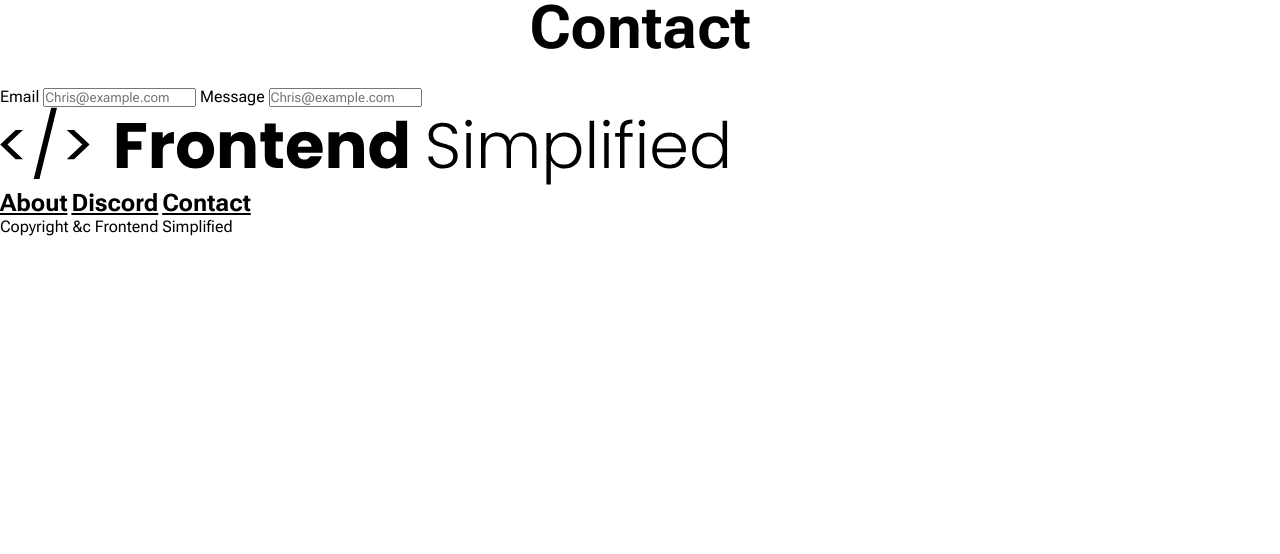
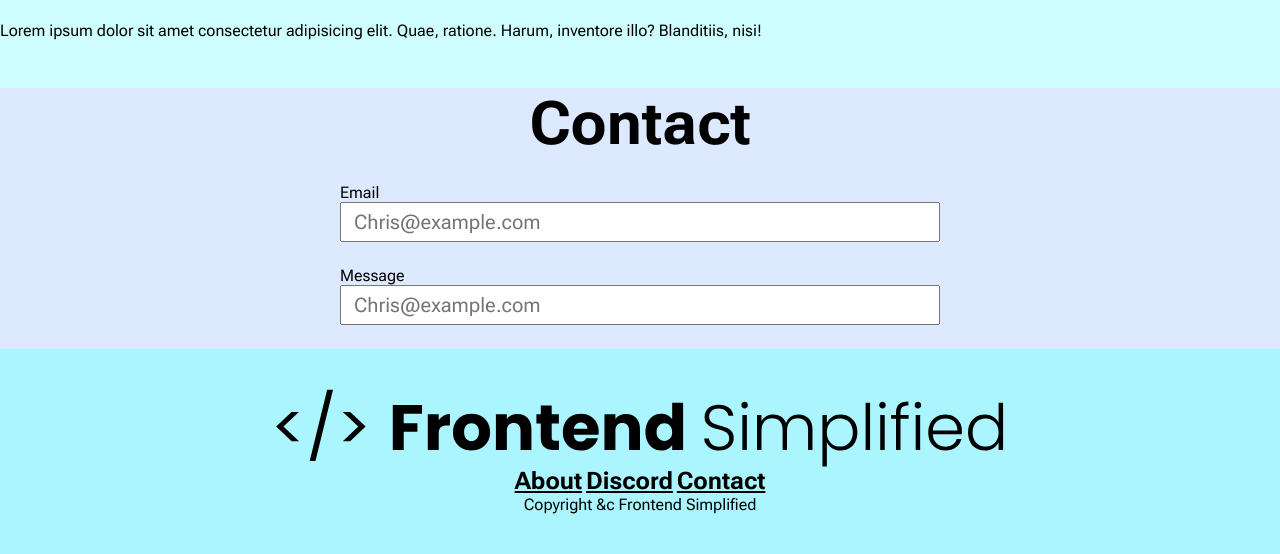
Before and after one commit to ColladoCoding/FES, a plain HTML site: page FES Mini Project/index.html in a window 1280 px wide. Shown: the part 2128-2682 px from the top of the page. Before the commit the page ends 2364 px from the top, so only its background shows below. Drawn offline with Linux system fonts and the light colour scheme.

Commit message:
Update style.css

```diff
--- a/FES Mini Project/style.css
+++ b/FES Mini Project/style.css
@@ -1,4 +1,4 @@
-@import url('https://fonts.googleapis.com/css2?family=Lato:wght@400;700&family=Roboto+Flex:wght@300;400;500;700&family=Roboto:wght@400;500;700&display=swap');
+@import url('https://fonts.googleapis.com/css2?family=Lato:wght@400;700&family=Roboto+Flex:wght@300;400;500;700&family=Roboto:wght@300;400;500;700&display=swap');
 
 * {
     padding: 0;
@@ -21,7 +21,7 @@ nav {
 header {
     background-color: #cadcff;
     height: calc(100vh - 7px);
-    padding: 24px;
+    padding: 24pxdf;
     align-items: center;
     justify-content: center;
 }
@@ -36,7 +36,7 @@ h1 {
 }
 
 button {
-    background-color:  #05c7cf;
+    background-color: #05c7cf;
     color: white;
     border: none;
     padding: 8px 16px;
@@ -47,6 +47,7 @@ button {
 .row {
     width: 100%;
     max-width: 1300px;
+    margin: 0 auto;
     display: flex;
     align-items: center;
     justify-content: center;
@@ -103,7 +104,7 @@ h2 {
 
 .about__img--wrapper {
     width: 40%;
-    padding:  24px;
+    padding: 24px;
 }
 
 .img {
@@ -114,4 +115,47 @@ h2 {
 
 #discord {
     background-color: #cefeff;
+    padding: 48px 0;
 }
+
+/* CONTACT */
+
+#contact {
+    background-color: #dce9ff;
+}
+
+form {
+    width: 100%;
+    max-width: 600px;
+    display: flex;
+    flex-direction: column;
+    margin: 0 auto;
+}
+
+input, textarea {
+    margin-bottom: 24px;
+    font-size: 20px;
+    padding: 6px 12px;
+}
+
+/* FOOTER */
+
+footer {
+    background-color: #aaf5ff;
+    display: flex;
+    flex-direction: column;
+    align-items: center;
+    padding: 40px 0;
+}
+
+.footer__logo {
+    max-width: 480px;
+}
+
+.footer__links {
+    margin-bottom: 32px;
+}
+
+.footer__link {
+    padding: 0 16px
+}
```
